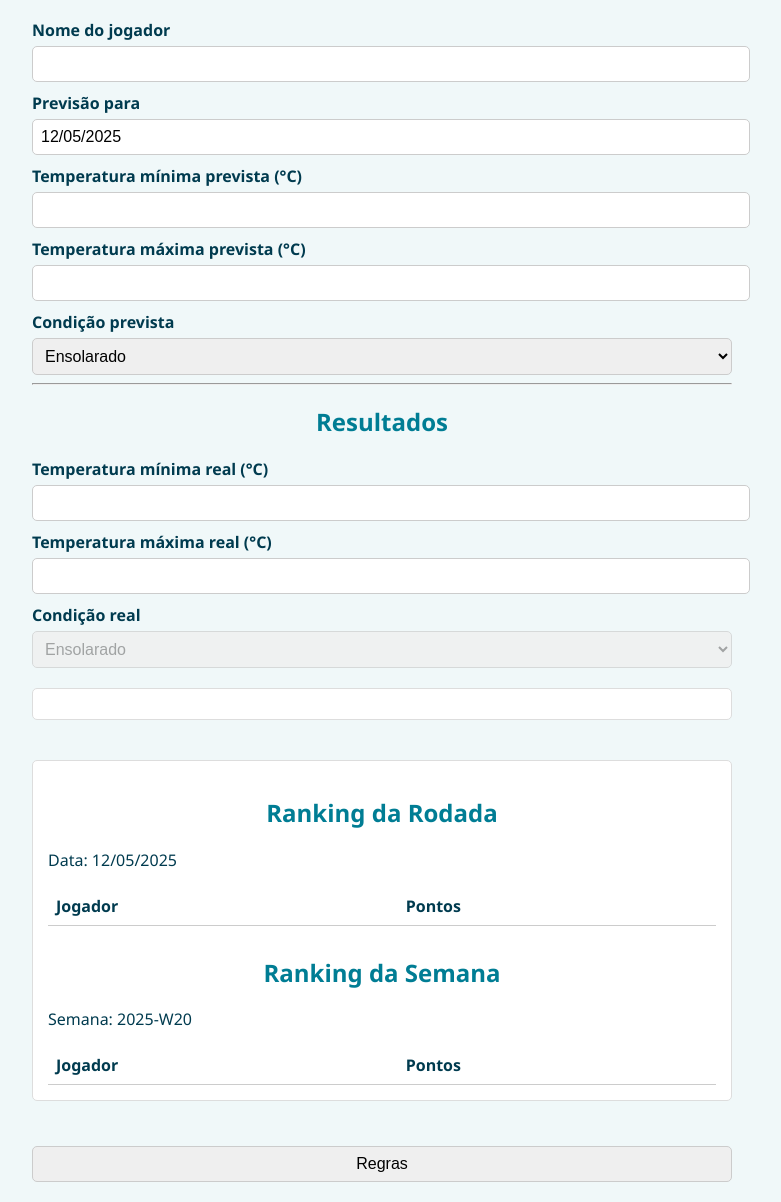
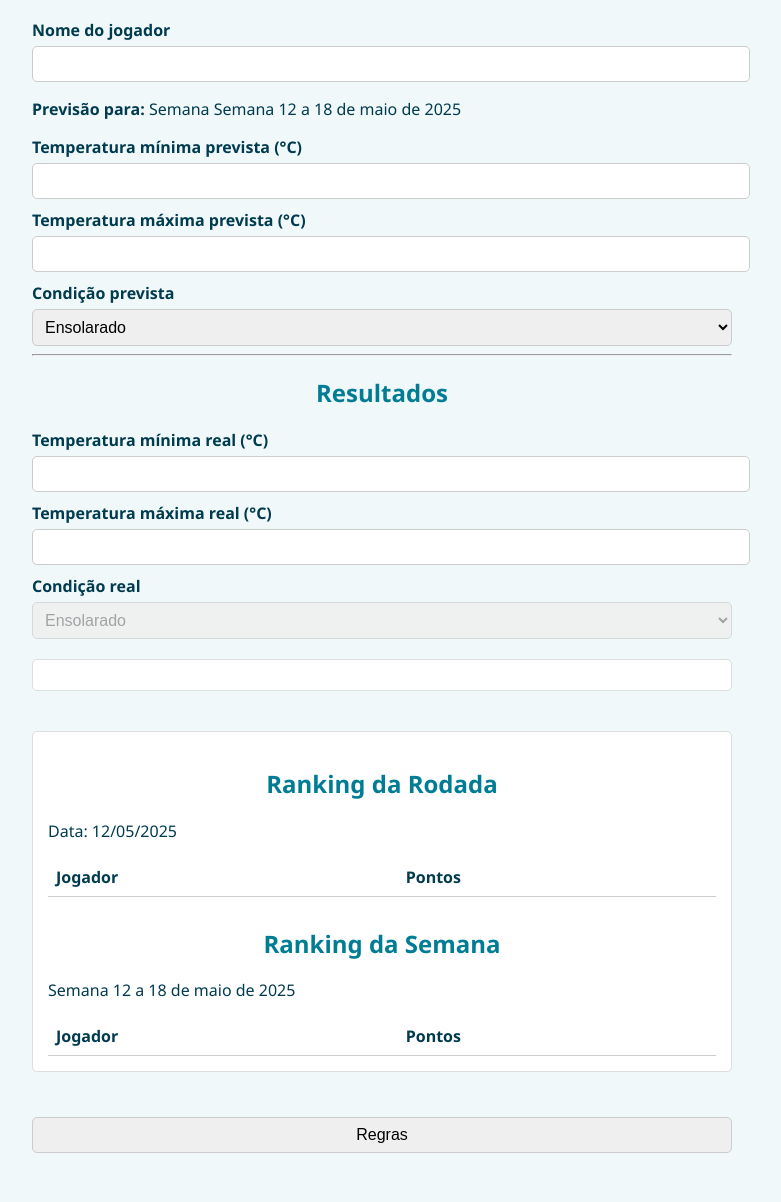
Before and after one commit to tiagorclopes/Tempo-de-apostar, a plain HTML site: page jogo_admin.html in a window 1280 px wide. Shown: the part 87-1289 px from the top of the page, without its empty margins (258-1039 px from the left). After the commit the page ends 1260 px from the top, so only its background shows below. Drawn offline with Linux system fonts and the light colour scheme.

Commit message:
Add files via upload

```diff
--- a/jogo_admin.html
+++ b/jogo_admin.html
@@ -12,9 +12,7 @@
   <label>Nome do jogador</label>
   <input type="text" id="nomeJogador">
 
-  <label>Previsão para</label>
-  <input type="text" id="dataApostaExibida" value="12/05/2025" readonly>
-  <input type="hidden" id="dataAposta" value="2025-05-12">
+  <p><strong>Previsão para:</strong> Semana Semana 12 a 18 de maio de 2025</p><input type="hidden" id="dataAposta" value="2025-05-12">
 
   <label>Temperatura mínima prevista (°C)</label>
   <input type="number" id="tempMinPrevista">
@@ -62,7 +60,7 @@
     </table>
 
     <h2 style="margin-top:30px;">Ranking da Semana</h2>
-    <p id="semanaAtual"></p>
+    <p id="semanaAtual">Semana Semana 12 a 18 de maio de 2025</p>
     <table id="rankingTabelaSemana">
       <thead><tr><th>Jogador</th><th>Pontos</th></tr></thead>
       <tbody></tbody>
@@ -173,7 +171,7 @@ function exibirRanking() {
 
   const semana = getSemanaISO(dataAposta);
   const dia = dataAposta;
-  document.getElementById('semanaAtual').textContent = `Semana: ${semana}`;
+  document.getElementById('semanaAtual').textContent = `Semana 12 a 18 de maio de 2025`;
   document.getElementById('dataAtualLabel').textContent = `Data: ${dia.split('-').reverse().join('/')}`;
 
   const dadosSemana = ranking[semana] || {};
```
